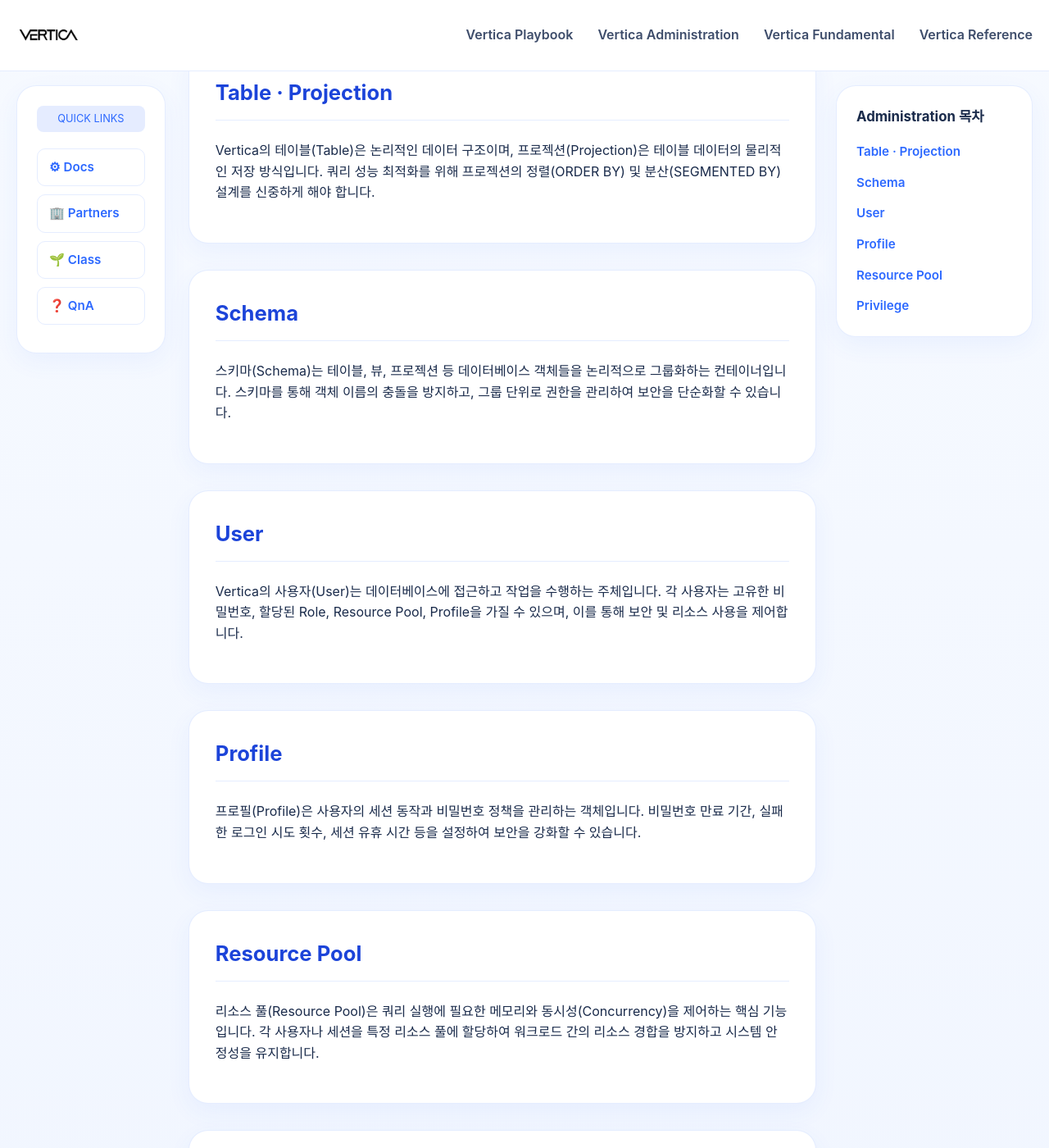
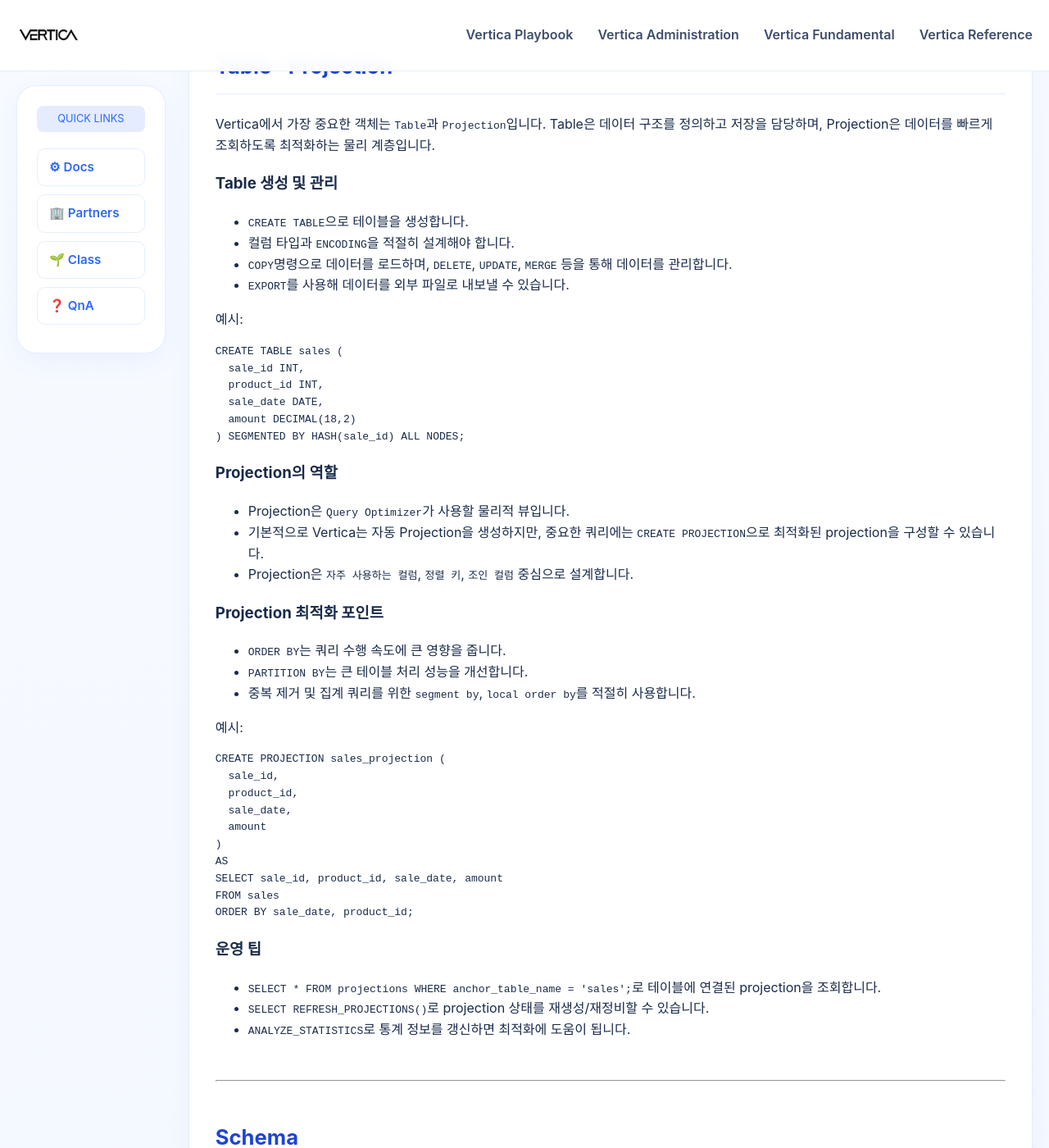
Before and after one commit to JIN0326/vertica_blog, a Jekyll site: the page built from 02administration.md, in a window 1280 px wide and 1400 px high, scrolled down 545 px. Shown: the whole window at 82% size. Built offline with Jekyll 4.4.1, drawn with Linux system fonts in a browser that asks for light colours; some of the changed text lies outside the part shown.

Commit message:
Update blog content and styling

````diff
--- a/02_1tableprojection.md
+++ /dev/null
@@ -1,67 +0,0 @@
----
-title: Table · Projection
-layout: default
----
-
-<div class="page-layout">
-  <div class="content-section" markdown="1">
-
-# Table · Projection
-
-Vertica에서 가장 중요한 객체는 `Table`과 `Projection`입니다. Table은 데이터 구조를 정의하고 저장을 담당하며, Projection은 데이터를 빠르게 조회하도록 최적화하는 물리 계층입니다.
-
-## Table 생성 및 관리
-
-- `CREATE TABLE`으로 테이블을 생성합니다.
-- 컬럼 타입과 `ENCODING`을 적절히 설계해야 합니다.
-- `COPY`명령으로 데이터를 로드하며, `DELETE`, `UPDATE`, `MERGE` 등을 통해 데이터를 관리합니다.
-- `EXPORT`를 사용해 데이터를 외부 파일로 내보낼 수 있습니다.
-
-예시:
-
-```sql
-CREATE TABLE sales (
-  sale_id INT,
-  product_id INT,
-  sale_date DATE,
-  amount DECIMAL(18,2)
-) SEGMENTED BY HASH(sale_id) ALL NODES;
-```
-
-## Projection의 역할
-
-- Projection은 `Query Optimizer`가 사용할 물리적 뷰입니다.
-- 기본적으로 Vertica는 자동 Projection을 생성하지만, 중요한 쿼리에는 `CREATE PROJECTION`으로 최적화된 projection을 구성할 수 있습니다.
-- Projection은 `자주 사용하는 컬럼`, `정렬 키`, `조인 컬럼` 중심으로 설계합니다.
-
-## Projection 최적화 포인트
-
-- `ORDER BY`는 쿼리 수행 속도에 큰 영향을 줍니다.
-- `PARTITION BY`는 큰 테이블 처리 성능을 개선합니다.
-- 중복 제거 및 집계 쿼리를 위한 `segment by`, `local order by`를 적절히 사용합니다.
-
-예시:
-
-```sql
-CREATE PROJECTION sales_projection (
-  sale_id,
-  product_id,
-  sale_date,
-  amount
-)
-AS
-SELECT sale_id, product_id, sale_date, amount
-FROM sales
-ORDER BY sale_date, product_id;
-```
-
-## 운영 팁
-
-- `SELECT * FROM projections WHERE anchor_table_name = 'sales';`로 테이블에 연결된 projection을 조회합니다.
-- `SELECT REFRESH_PROJECTIONS()`로 projection 상태를 재생성/재정비할 수 있습니다.
-- `ANALYZE_STATISTICS`로 통계 정보를 갱신하면 최적화에 도움이 됩니다.
-
-  </div>
-
-  {% include administration_sidebar.html %}
-</div>
--- a/02_2schema.md
+++ /dev/null
@@ -1,40 +0,0 @@
----
-title: Schema
-layout: default
----
-
-# Schema
-
-Vertica에서 `Schema`는 객체를 그룹화하고 접근 권한을 분리하는 네임스페이스 역할을 합니다. Schema를 잘 설계하면 운영과 보안 관리가 쉬워집니다.
-
-## Schema 생성
-
-- `CREATE SCHEMA`로 스키마를 생성합니다.
-- 스키마는 테이블, 뷰, 프로젝션, 시퀀스 등의 객체를 논리적으로 구분합니다.
-- 네임스페이스를 분리하면 동일 이름의 객체를 서로 다른 스키마에 생성할 수 있습니다.
-
-예시:
-
-```sql
-CREATE SCHEMA analytics;
-CREATE SCHEMA staging;
-```
-
-## Schema 관리
-
-- 스키마 단위로 `GRANT`와 `REVOKE`를 적용할 수 있습니다.
-- `SET SEARCH_PATH`로 기본 스키마를 지정해 쿼리 작성 편의성을 높입니다.
-- 스키마 내 객체를 삭제할 때는 `DROP SCHEMA ... CASCADE`로 관련 객체를 함께 제거할 수 있습니다.
-
-예시:
-
-```sql
-GRANT USAGE ON SCHEMA analytics TO analyst_role;
-REVOKE CREATE ON SCHEMA analytics FROM public;
-```
-
-## 운영 포인트
-
-- 개발/테스트/프로덕션 환경별 스키마를 분리합니다.
-- 민감 데이터가 있는 테이블은 별도의 스키마로 분리하여 권한을 강화합니다.
-- 스키마 이름과 역할 이름을 명확하게 정해 운영 혼선을 줄입니다.
--- a/02_4profile.md
+++ /dev/null
@@ -1,39 +0,0 @@
----
-title: Profile
-layout: default
----
-
-# Profile
-
-Vertica `Profile`은 사용자 세션에 적용되는 실행 환경과 자원 제한을 정의합니다. 프로필을 통해 각 사용자의 쿼리 실행 조건을 제어할 수 있습니다.
-
-## Profile 생성
-
-- `CREATE PROFILE`로 프로필을 생성합니다.
-- `COST_LIMIT`, `CONCURRENCY_LIMIT`, `RESOURCE_PORTION` 등의 속성을 설정할 수 있습니다.
-- 프로필은 사용자 또는 역할에 할당됩니다.
-
-예시:
-
-```sql
-CREATE PROFILE analyst_profile
-  SET COST_LIMIT = 10000,
-      CONCURRENCY_LIMIT = 10;
-```
-
-## Profile 할당
-
-- `ALTER USER ... SET PROFILE`로 사용자에게 프로필을 할당합니다.
-- `GRANT`와 함께 역할 기반 프로필 할당도 가능합니다.
-
-예시:
-
-```sql
-ALTER USER analyst SET PROFILE analyst_profile;
-```
-
-## 운영 포인트
-
-- 프로필로 리소스 사용을 제한하면 대형 쿼리로 인한 전체 성능 저하를 방지할 수 있습니다.
-- 사용자 유형별로 서로 다른 프로필을 구성하여 개발/분석/운영 환경을 분리합니다.
-- 프로필 설정 변경 시 테스트를 통해 안정성을 확인합니다.
--- a/02administration.md
+++ b/02administration.md
@@ -4,66 +4,186 @@
 ---
 
 <div class="page-hero">
-  <span class="chip">Vertica Administration</span>
-  <h1>Vertica 객체 생성 및 관리</h1>
-  <p>Table, Projection, Schema, User, Profile, Resource Pool, Privilege 중심으로 Vertica 운영 관리 항목을 정리합니다.</p>
+  <span class="chip">Administration</span>
+  <h1>Vertica Administration</h1>
+  <p>Vertica 데이터베이스의 핵심 객체(Table, Schema, User 등)를 관리하고 운영하는 방법을 상세히 설명합니다. 아래 목차를 통해 원하는 섹션으로 바로 이동할 수 있습니다.</p>
 </div>
 
-<section class="button-grid-section">
+<div class="button-grid-section">
   <div class="button-grid">
-    <a class="button secondary" href="{{ '/02_1tableprojection' | relative_url }}">Table · Projection</a>
-    <a class="button secondary" href="{{ '/02_2schema' | relative_url }}">Schema</a>
-    <a class="button secondary" href="{{ '/02_3user' | relative_url }}">User</a>
-    <a class="button secondary" href="{{ '/02_4profile' | relative_url }}">Profile</a>
-    <a class="button secondary" href="{{ '/02_5resourcepool' | relative_url }}">Resource Pool</a>
-    <a class="button secondary" href="{{ '/02_6privilege' | relative_url }}">Privilege</a>
+    <a href="#table-projection" class="button secondary">Table · Projection</a>
+    <a href="#schema" class="button secondary">Schema</a>
+    <a href="#user" class="button secondary">User</a>
+    <a href="#profile" class="button secondary">Profile</a>
+    <a href="#resource-pool" class="button secondary">Resource Pool</a>
+    <a href="#privilege" class="button secondary">Privilege</a>
   </div>
-</section>
+</div>
 
-<div class="page-layout">
-  <div>
-    <article id="table-projection" class="content-section">
-      <h2>Table · Projection</h2>
-      <p>Vertica의 테이블(Table)은 논리적인 데이터 구조이며, 프로젝션(Projection)은 테이블 데이터의 물리적인 저장 방식입니다. 쿼리 성능 최적화를 위해 프로젝션의 정렬(ORDER BY) 및 분산(SEGMENTED BY) 설계를 신중하게 해야 합니다.</p>
-    </article>
+<div class="content-section" markdown="1">
 
-    <article id="schema" class="content-section">
-      <h2>Schema</h2>
-      <p>스키마(Schema)는 테이블, 뷰, 프로젝션 등 데이터베이스 객체들을 논리적으로 그룹화하는 컨테이너입니다. 스키마를 통해 객체 이름의 충돌을 방지하고, 그룹 단위로 권한을 관리하여 보안을 단순화할 수 있습니다.</p>
-    </article>
+<div id="table-projection" style="scroll-margin-top: 100px;"></div>
 
-    <article id="user" class="content-section">
-      <h2>User</h2>
-      <p>Vertica의 사용자(User)는 데이터베이스에 접근하고 작업을 수행하는 주체입니다. 각 사용자는 고유한 비밀번호, 할당된 Role, Resource Pool, Profile을 가질 수 있으며, 이를 통해 보안 및 리소스 사용을 제어합니다.</p>
-    </article>
+## Table · Projection
 
-    <article id="profile" class="content-section">
-      <h2>Profile</h2>
-      <p>프로필(Profile)은 사용자의 세션 동작과 비밀번호 정책을 관리하는 객체입니다. 비밀번호 만료 기간, 실패한 로그인 시도 횟수, 세션 유휴 시간 등을 설정하여 보안을 강화할 수 있습니다.</p>
-    </article>
+Vertica에서 가장 중요한 객체는 `Table`과 `Projection`입니다. Table은 데이터 구조를 정의하고 저장을 담당하며, Projection은 데이터를 빠르게 조회하도록 최적화하는 물리 계층입니다.
 
-    <article id="resource-pool" class="content-section">
-      <h2>Resource Pool</h2>
-      <p>리소스 풀(Resource Pool)은 쿼리 실행에 필요한 메모리와 동시성(Concurrency)을 제어하는 핵심 기능입니다. 각 사용자나 세션을 특정 리소스 풀에 할당하여 워크로드 간의 리소스 경합을 방지하고 시스템 안정성을 유지합니다.</p>
-    </article>
+### Table 생성 및 관리
 
-    <article id="privilege" class="content-section">
-      <h2>Privilege</h2>
-      <p>권한(Privilege)은 스키마, 테이블, 뷰 등 특정 데이터베이스 객체에 대한 사용자의 접근 및 조작 권한을 정의합니다. GRANT와 REVOKE 명령어를 사용하여 사용자나 Role에 필요한 최소한의 권한을 부여하는 것이 보안의 핵심입니다.</p>
-    </article>
-  </div>
+- `CREATE TABLE`으로 테이블을 생성합니다.
+- 컬럼 타입과 `ENCODING`을 적절히 설계해야 합니다.
+- `COPY`명령으로 데이터를 로드하며, `DELETE`, `UPDATE`, `MERGE` 등을 통해 데이터를 관리합니다.
+- `EXPORT`를 사용해 데이터를 외부 파일로 내보낼 수 있습니다.
 
-  <aside class="page-sidebar">
-    <div class="sidebar-panel">
-      <h3>Administration 목차</h3>
-      <ul>
-        <li><a href="#table-projection">Table · Projection</a></li>
-        <li><a href="#schema">Schema</a></li>
-        <li><a href="#user">User</a></li>
-        <li><a href="#profile">Profile</a></li>
-        <li><a href="#resource-pool">Resource Pool</a></li>
-        <li><a href="#privilege">Privilege</a></li>
-      </ul>
-    </div>
-  </aside>
+예시:
+
+```sql
+CREATE TABLE sales (
+  sale_id INT,
+  product_id INT,
+  sale_date DATE,
+  amount DECIMAL(18,2)
+) SEGMENTED BY HASH(sale_id) ALL NODES;
+```
+
+### Projection의 역할
+
+- Projection은 `Query Optimizer`가 사용할 물리적 뷰입니다.
+- 기본적으로 Vertica는 자동 Projection을 생성하지만, 중요한 쿼리에는 `CREATE PROJECTION`으로 최적화된 projection을 구성할 수 있습니다.
+- Projection은 `자주 사용하는 컬럼`, `정렬 키`, `조인 컬럼` 중심으로 설계합니다.
+
+### Projection 최적화 포인트
+
+- `ORDER BY`는 쿼리 수행 속도에 큰 영향을 줍니다.
+- `PARTITION BY`는 큰 테이블 처리 성능을 개선합니다.
+- 중복 제거 및 집계 쿼리를 위한 `segment by`, `local order by`를 적절히 사용합니다.
+
+예시:
+
+```sql
+CREATE PROJECTION sales_projection (
+  sale_id,
+  product_id,
+  sale_date,
+  amount
+)
+AS
+SELECT sale_id, product_id, sale_date, amount
+FROM sales
+ORDER BY sale_date, product_id;
+```
+
+### 운영 팁
+
+- `SELECT * FROM projections WHERE anchor_table_name = 'sales';`로 테이블에 연결된 projection을 조회합니다.
+- `SELECT REFRESH_PROJECTIONS()`로 projection 상태를 재생성/재정비할 수 있습니다.
+- `ANALYZE_STATISTICS`로 통계 정보를 갱신하면 최적화에 도움이 됩니다.
+
+<hr style="margin: 3rem 0;">
+<div id="schema" style="scroll-margin-top: 100px;"></div>
+
+## Schema
+
+Vertica에서 `Schema`는 객체를 그룹화하고 접근 권한을 분리하는 네임스페이스 역할을 합니다. Schema를 잘 설계하면 운영과 보안 관리가 쉬워집니다.
+
+### Schema 생성
+
+- `CREATE SCHEMA`로 스키마를 생성합니다.
+- 스키마는 테이블, 뷰, 프로젝션, 시퀀스 등의 객체를 논리적으로 구분합니다.
+- 네임스페이스를 분리하면 동일 이름의 객체를 서로 다른 스키마에 생성할 수 있습니다.
+
+예시:
+
+```sql
+CREATE SCHEMA analytics;
+CREATE SCHEMA staging;
+```
+
+### Schema 관리
+
+- 스키마 단위로 `GRANT`와 `REVOKE`를 적용할 수 있습니다.
+- `SET SEARCH_PATH`로 기본 스키마를 지정해 쿼리 작성 편의성을 높입니다.
+- 스키마 내 객체를 삭제할 때는 `DROP SCHEMA ... CASCADE`로 관련 객체를 함께 제거할 수 있습니다.
+
+예시:
+
+```sql
+GRANT USAGE ON SCHEMA analytics TO analyst_role;
+REVOKE CREATE ON SCHEMA analytics FROM public;
+```
+
+### 운영 포인트
+
+- 개발/테스트/프로덕션 환경별 스키마를 분리합니다.
+- 민감 데이터가 있는 테이블은 별도의 스키마로 분리하여 권한을 강화합니다.
+- 스키마 이름과 역할 이름을 명확하게 정해 운영 혼선을 줄입니다.
+
+<hr style="margin: 3rem 0;">
+<div id="user" style="scroll-margin-top: 100px;"></div>
+
+## User
+
+<!--
+  '02_3user.md' 파일이 제공되지 않아 해당 내용은 여기에 포함되지 않았습니다.
+  'User' 관리에 대한 내용을 이 주석 아래에 추가해주세요.
+-->
+
+<hr style="margin: 3rem 0;">
+<div id="profile" style="scroll-margin-top: 100px;"></div>
+
+## Profile
+
+Vertica `Profile`은 사용자 세션에 적용되는 실행 환경과 자원 제한을 정의합니다. 프로필을 통해 각 사용자의 쿼리 실행 조건을 제어할 수 있습니다.
+
+### Profile 생성
+
+- `CREATE PROFILE`로 프로필을 생성합니다.
+- `COST_LIMIT`, `CONCURRENCY_LIMIT`, `RESOURCE_PORTION` 등의 속성을 설정할 수 있습니다.
+- 프로필은 사용자 또는 역할에 할당됩니다.
+
+예시:
+
+```sql
+CREATE PROFILE analyst_profile
+  SET COST_LIMIT = 10000,
+      CONCURRENCY_LIMIT = 10;
+```
+
+### Profile 할당
+
+- `ALTER USER ... SET PROFILE`로 사용자에게 프로필을 할당합니다.
+- `GRANT`와 함께 역할 기반 프로필 할당도 가능합니다.
+
+예시:
+
+```sql
+ALTER USER analyst SET PROFILE analyst_profile;
+```
+
+### 운영 포인트
+
+- 프로필로 리소스 사용을 제한하면 대형 쿼리로 인한 전체 성능 저하를 방지할 수 있습니다.
+- 사용자 유형별로 서로 다른 프로필을 구성하여 개발/분석/운영 환경을 분리합니다.
+- 프로필 설정 변경 시 테스트를 통해 안정성을 확인합니다.
+
+<hr style="margin: 3rem 0;">
+<div id="resource-pool" style="scroll-margin-top: 100px;"></div>
+
+## Resource Pool
+
+<!--
+  '02_5resourcepool.md' 파일이 제공되지 않아 해당 내용은 여기에 포함되지 않았습니다.
+  'Resource Pool' 관리에 대한 내용을 이 주석 아래에 추가해주세요.
+-->
+
+<hr style="margin: 3rem 0;">
+<div id="privilege" style="scroll-margin-top: 100px;"></div>
+
+## Privilege
+
+<!--
+  '02_6privilege.md' 파일이 제공되지 않아 해당 내용은 여기에 포함되지 않았습니다.
+  'Privilege' 관리에 대한 내용을 이 주석 아래에 추가해주세요.
+-->
+
 </div>
````
Also changed, not shown: _includes/administration_sidebar.html (added).
